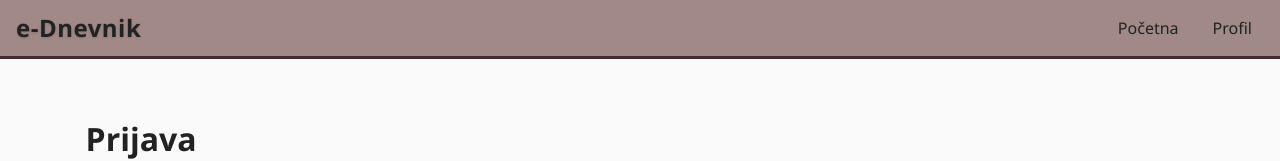
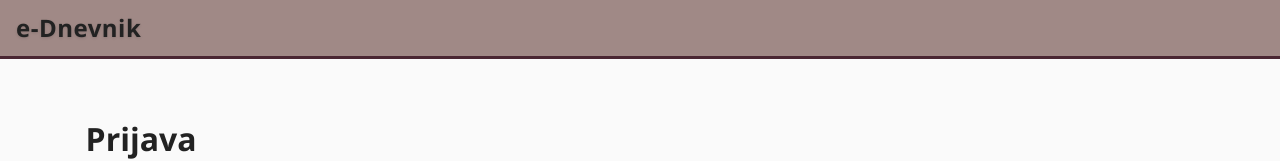
Before and after one commit to elab-development/internet-tehnologije-2024-projekat-appednevnik_2019_0057, a React (Create React App) app in the folder frontend/: page /login in a window 1280 px wide. Shown: the top 161 px of the page. Built offline with nearby package versions, Linux system fonts and the light colour scheme.

Commit message:
Ispravljene greske

```diff
--- a/frontend/src/components/NavBar.jsx
+++ b/frontend/src/components/NavBar.jsx
@@ -1,22 +1,30 @@
 import React from "react";
-import { Link, NavLink } from "react-router-dom";
-import { useLocalStorage } from "../hooks/useLocalStorage";
+import { NavLink, useLocation } from "react-router-dom";
 
 export default function NavBar() {
-  const [user] = useLocalStorage("user", null);
+  const { pathname } = useLocation();
+
+  const user = JSON.parse(localStorage.getItem("user") || "null");
+  const role = String(user?.role || "").trim().toLowerCase();
+  const canSeeStudents = role === "nastavnik" || role === "admin";
+
+  if (pathname === "/login") {
+    return (
+      <nav className="navbar">
+        <h1 className="brand">e-Dnevnik</h1>
+      </nav>
+    );
+  }
+
   return (
     <nav className="navbar">
       <h1 className="brand">e-Dnevnik</h1>
       <ul className="nav">
-        <li>
-          <NavLink to="/home">Početna</NavLink>
-        </li>
-        {user && (user.role === "nastavnik" || user.role === "admin") && (
+        <li><NavLink to="/home">Početna</NavLink></li>
+        {canSeeStudents && (
           <li><NavLink to="/students">Učenici</NavLink></li>
         )}
-        <li>
-          <NavLink to="/profile">Profil</NavLink>
-        </li>
+        <li> <NavLink to="/profile">Profil</NavLink></li>
       </ul>
     </nav>
   );
```
Also changed, not shown: frontend/src/App.js (+4 -3 lines).
